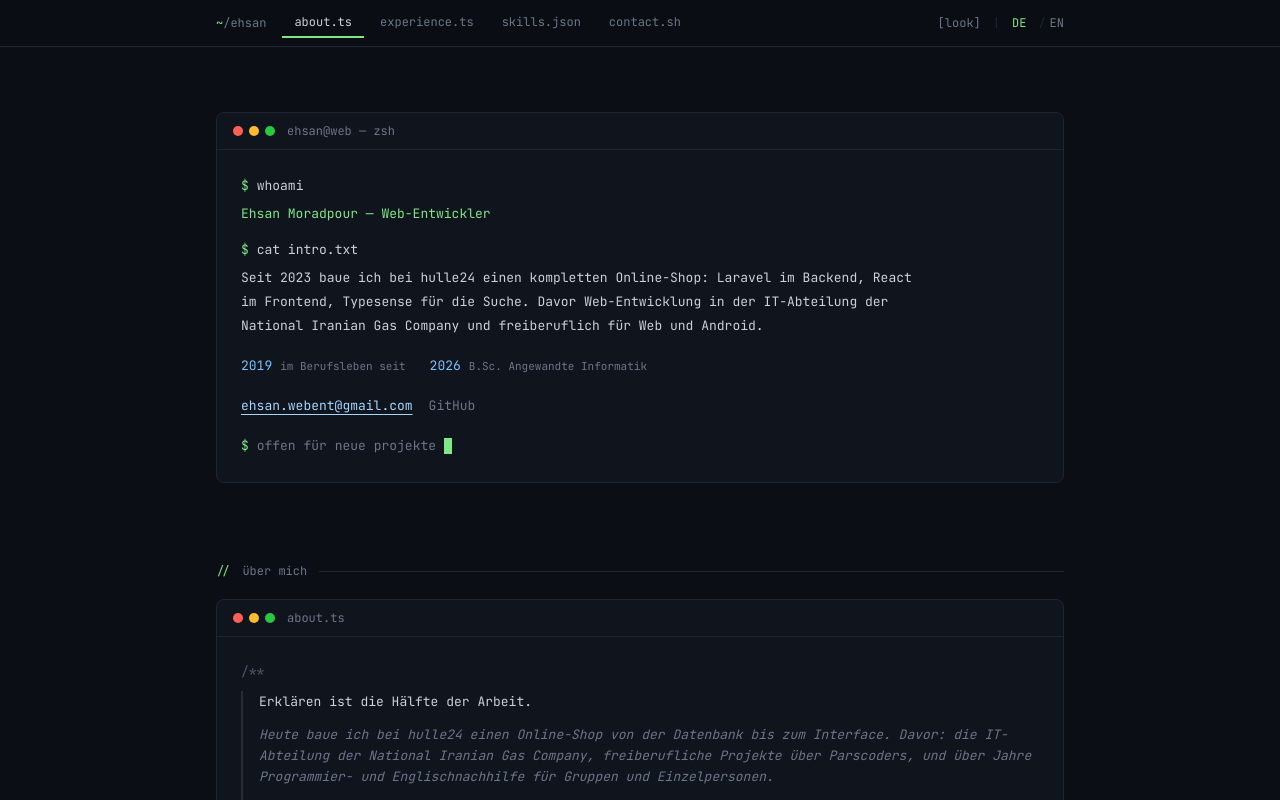
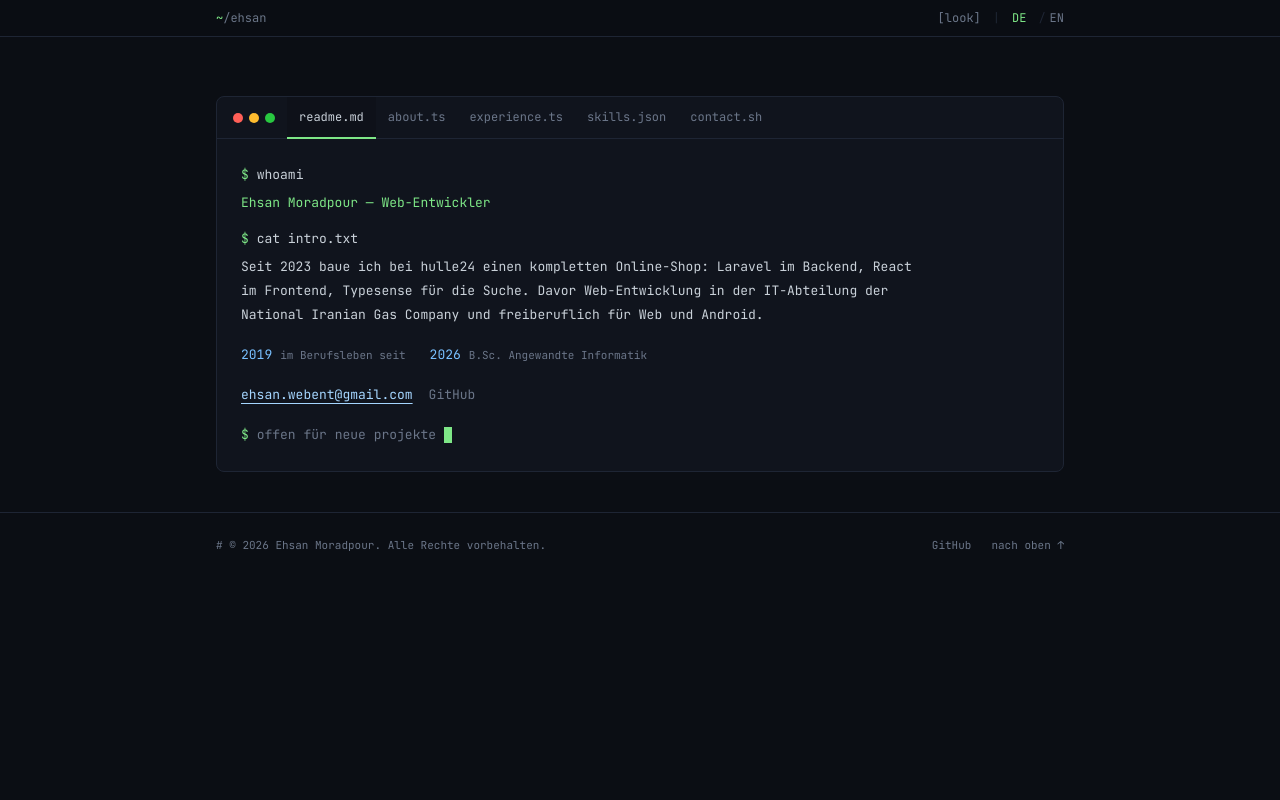
Before and after one commit to ehsanmim/ehsanmim.github.io, a React (Vite) app: page / in a window 1280 px wide. Both pictures are taken after a click on the button "Switch look". Shown: the top 800 px of the page. Built offline with nearby package versions, Linux system fonts and the light colour scheme.

Commit message:
Add tabs

```diff
--- a/src/App.tsx
+++ b/src/App.tsx
@@ -3,16 +3,9 @@ import { useHashScroll } from './lib/hooks'
 import { LangProvider } from './lib/i18n'
 import { LookProvider } from './lib/look'
 import { useLook } from './lib/look-context'
-import {
-  CodeAbout,
-  CodeContact,
-  CodeExperience,
-  CodeFooter,
-  CodeHero,
-  CodeProjects,
-  CodeSkills,
-} from './looks/code/CodeLook'
+import { CodeFooter } from './looks/code/CodeLook'
 import { CodeNav } from './looks/code/CodeNav'
+import { CodeShell } from './looks/code/CodeShell'
 import { Contact, Footer } from './looks/editorial/Contact'
 import { About, Experience } from './looks/editorial/Experience'
 import { Hero } from './looks/editorial/Hero'
@@ -32,12 +25,7 @@ function Looks() {
       <>
         <CodeNav />
         <main>
-          <CodeHero />
-          <CodeAbout />
-          <CodeExperience />
-          <CodeSkills />
-          {projects.length > 0 && <CodeProjects />}
-          <CodeContact />
+          <CodeShell />
         </main>
         <CodeFooter />
       </>
--- a/src/looks/code/CodeLook.tsx
+++ b/src/looks/code/CodeLook.tsx
@@ -13,7 +13,7 @@ import {
 import { useState } from 'react'
 import { useLang } from '../../lib/lang-context'
 import { Reveal } from '../../lib/reveal'
-import { C, CodeSection } from './primitives'
+import { C } from './primitives'
 import { DiffLines, Dot, SkillRow, Tag, Timeline } from './visuals'
 
 
@@ -27,15 +27,11 @@ function Prompt({ children }: { children: React.ReactNode }) {
   )
 }
 
-function Chrome({ title }: { title: string }) {
+/** Every panel's padding, in one place. The shell draws the frame. */
+function Panel({ id, children }: { id: string; children: React.ReactNode }) {
   return (
-    <div className="flex items-center gap-3 border-b border-c-line px-4 py-2.5">
-      <span className="flex gap-1.5" aria-hidden="true">
-        <span className="h-2.5 w-2.5 rounded-full bg-[#ff5f57]" />
-        <span className="h-2.5 w-2.5 rounded-full bg-[#febc2e]" />
-        <span className="h-2.5 w-2.5 rounded-full bg-[#28c840]" />
-      </span>
-      <span className="font-mono text-xs text-c-dim">{title}</span>
+    <div id={id} className="p-4 sm:p-6">
+      {children}
     </div>
   )
 }
@@ -44,12 +40,9 @@ export function CodeHero() {
   const { t } = useLang()
 
   return (
-    <section id="top" className="mx-auto max-w-4xl px-4 pt-20 pb-8 sm:px-6 sm:pt-28">
+    <Panel id="top">
       <Reveal>
-        <div className="overflow-hidden rounded-lg border border-c-line bg-c-panel">
-          <Chrome title={`${profile.name.split(' ')[0].toLowerCase()}@web — zsh`} />
-
-          <div className="space-y-1 p-4 font-mono text-[0.8125rem] leading-[1.85] sm:p-6">
+        <div className="space-y-1 font-mono text-[0.8125rem] leading-[1.85]">
             <div>
               <Prompt>whoami</Prompt>
             </div>
@@ -101,10 +94,9 @@ export function CodeHero() {
               </Prompt>
               <span className="caret inline-block h-4 w-2 bg-c-ok align-middle" />
             </div>
-          </div>
         </div>
       </Reveal>
-    </section>
+    </Panel>
   )
 }
 
@@ -114,16 +106,15 @@ export function CodeAbout() {
   const { t } = useLang()
 
   return (
-    <CodeSection id="about" label={t(about.eyebrow).toLowerCase()}>
+    <Panel id="about">
       <Reveal>
-        <div className="overflow-hidden rounded-lg border border-c-line bg-c-panel">
-          <Chrome title="about.ts" />
+        <div>
 
           {/* Prose, not quoted string literals on numbered lines: a paragraph
               broken into "…" fragments with hanging indents reads as noise,
               and the point of this section is that it gets read. The comment
               delimiters carry the file metaphor on their own. */}
-          <div className="p-4 font-mono text-[0.8125rem] leading-relaxed sm:p-6">
+          <div className="font-mono text-[0.8125rem] leading-relaxed">
             <p className="text-c-dim/70">/**</p>
             <div className="my-2 space-y-3 border-l-2 border-c-dim/25 pl-4">
               <p className="text-c-text">{t(about.heading)}</p>
@@ -137,7 +128,7 @@ export function CodeAbout() {
           </div>
         </div>
       </Reveal>
-    </CodeSection>
+    </Panel>
   )
 }
 
@@ -174,7 +165,7 @@ export function CodeExperience() {
     }))
 
   return (
-    <CodeSection id="experience" label={t(ui.sections.experience).toLowerCase()}>
+    <Panel id="experience">
       <Reveal>
         <div className="mb-6 rounded-lg border border-c-line bg-c-panel p-4 sm:p-5">
           <Timeline
@@ -293,7 +284,7 @@ export function CodeExperience() {
           ))}
         </div>
       </Reveal>
-    </CodeSection>
+    </Panel>
   )
 }
 
@@ -303,7 +294,7 @@ export function CodeSkills() {
   const { t } = useLang()
 
   return (
-    <CodeSection id="skills" label={t(ui.sections.skills).toLowerCase()}>
+    <Panel id="skills">
       <div className="grid gap-2 sm:grid-cols-2">
         {skills.map((group, i) => (
           <Reveal key={t(group.group)} delay={i * 50}>
@@ -353,7 +344,7 @@ export function CodeSkills() {
           </ul>
         </div>
       </Reveal>
-    </CodeSection>
+    </Panel>
   )
 }
 
@@ -363,7 +354,7 @@ export function CodeProjects() {
   const { t } = useLang()
 
   return (
-    <CodeSection id="projects" label={t(ui.sections.projects).toLowerCase()}>
+    <Panel id="projects">
       <ul className="grid gap-2 sm:grid-cols-2">
         {projects.map((project, i) => {
           const Tag_ = project.href ? 'a' : 'div'
@@ -399,7 +390,7 @@ export function CodeProjects() {
           )
         })}
       </ul>
-    </CodeSection>
+    </Panel>
   )
 }
 
@@ -409,11 +400,10 @@ export function CodeContact() {
   const { t } = useLang()
 
   return (
-    <CodeSection id="contact" label={t(contact.eyebrow).toLowerCase()}>
+    <Panel id="contact">
       <Reveal>
-        <div className="overflow-hidden rounded-lg border border-c-line bg-c-panel">
-          <Chrome title="contact.sh" />
-          <div className="p-4 font-mono text-[0.8125rem] sm:p-5">
+        <div>
+          <div className="font-mono text-[0.8125rem]">
             <div className="text-c-dim italic"># {t(contact.body)}</div>
             <div className="mt-2">
               <span className="text-c-fn">mail</span>{' '}
@@ -434,7 +424,7 @@ export function CodeContact() {
           </div>
         </div>
       </Reveal>
-    </CodeSection>
+    </Panel>
   )
 }
 
--- a/src/looks/code/CodeNav.tsx
+++ b/src/looks/code/CodeNav.tsx
@@ -1,60 +1,27 @@
-import { useEffect, useMemo, useState } from 'react'
-import { nav, profile, ui } from '../../content/resume'
-import { useActiveSection } from '../../lib/hooks'
+import { profile, ui } from '../../content/resume'
 import { useLang } from '../../lib/lang-context'
 import { useLook } from '../../lib/look-context'
 
-/** Section ids read as files here — the nav is an editor tab bar. */
-const FILES: Record<string, string> = {
-  about: 'about.ts',
-  experience: 'experience.ts',
-  skills: 'skills.json',
-  projects: 'projects.md',
-  contact: 'contact.sh',
-}
-
+/**
+ * The top bar: identity and the two switches, nothing else.
+ *
+ * Section navigation lives in the editor's tab strip (CodeShell) rather than
+ * here — two rows of tabs would be two ways to do one thing, and on a phone
+ * the fixed bar would cost twice the height.
+ */
 export function CodeNav() {
   const { lang, setLang, t } = useLang()
   const { toggle } = useLook()
-  const ids = useMemo(() => nav.map((n) => n.id), [])
-  const active = useActiveSection(ids)
-  const [open, setOpen] = useState(false)
-
-  useEffect(() => {
-    if (!open) return
-    const close = () => setOpen(false)
-    window.addEventListener('hashchange', close)
-    return () => window.removeEventListener('hashchange', close)
-  }, [open])
 
   return (
     <header className="fixed inset-x-0 top-0 z-50 border-b border-c-line bg-c-bg/95 backdrop-blur-md">
-      <div className="mx-auto flex max-w-4xl items-center justify-between gap-4 px-4 py-2 sm:px-6">
+      <div className="mx-auto flex max-w-4xl items-center justify-between gap-4 px-4 py-2.5 sm:px-6">
         <a
           href="#top"
           className="shrink-0 font-mono text-xs text-c-dim transition-colors hover:text-c-ok"
         >
           <span className="text-c-ok">~</span>/{profile.name.split(' ')[0].toLowerCase()}
         </a>
-
-        {/* Tabs scroll horizontally on narrow screens rather than wrapping into
-            a second row that would double the height of a fixed bar. */}
-        <nav className="hidden min-w-0 flex-1 gap-1 overflow-x-auto md:flex">
-          {nav.map((item) => (
-            <a
-              key={item.id}
-              href={`#${item.id}`}
-              aria-current={active === item.id ? 'true' : undefined}
-              className={`shrink-0 border-b-2 px-3 py-1.5 font-mono text-xs transition-colors ${
-                active === item.id
-                  ? 'border-c-ok text-c-text'
-                  : 'border-transparent text-c-dim hover:text-c-text'
-              }`}
-            >
-              {FILES[item.id] ?? item.id}
-            </a>
-          ))}
-        </nav>
 
         <div className="flex shrink-0 items-center gap-3 font-mono text-xs">
           <button
@@ -82,37 +49,7 @@ export function CodeNav() {
               </button>
             </span>
           ))}
-          <button
-            type="button"
-            onClick={() => setOpen((v) => !v)}
-            aria-expanded={open}
-            aria-controls="code-nav"
-            aria-label={t(ui.menu)}
-            className="text-c-dim transition-colors hover:text-c-text md:hidden"
-          >
-            {open ? '[x]' : '[≡]'}
-          </button>
         </div>
-      </div>
-
-      <div
-        id="code-nav"
-        className={`overflow-hidden border-t border-c-line transition-[max-height] duration-300 md:hidden ${
-          open ? 'max-h-80' : 'max-h-0 border-t-transparent'
-        }`}
-      >
-        <nav className="flex flex-col px-4 py-1 sm:px-6">
-          {nav.map((item) => (
-            <a
-              key={item.id}
-              href={`#${item.id}`}
-              onClick={() => setOpen(false)}
-              className="border-b border-c-line py-3 font-mono text-xs text-c-dim last:border-b-0 hover:text-c-text"
-            >
-              {FILES[item.id] ?? item.id}
-            </a>
-          ))}
-        </nav>
       </div>
     </header>
   )
--- /dev/null
+++ b/src/looks/code/CodeShell.tsx
@@ -0,0 +1,117 @@
+import { useCallback, useEffect, useMemo, useState, type ReactNode } from 'react'
+import { projects } from '../../content/resume'
+import {
+  CodeAbout,
+  CodeContact,
+  CodeExperience,
+  CodeHero,
+  CodeProjects,
+  CodeSkills,
+} from './CodeLook'
+
+type Tab = { id: string; file: string; panel: ReactNode }
+
+/**
+ * The whole code look as one editor window: traffic lights, a tab strip, and
+ * exactly one open file.
+ *
+ * The point is vertical: as a single scrolling document this look ran past four
+ * phone screens, and a CV nobody scrolls to the end of has not been read. One
+ * panel at a time means the reader chooses what to open instead of paging
+ * through everything to reach it.
+ */
+export function CodeShell() {
+  const tabs = useMemo<Tab[]>(
+    () => [
+      { id: 'top', file: 'readme.md', panel: <CodeHero /> },
+      { id: 'about', file: 'about.ts', panel: <CodeAbout /> },
+      { id: 'experience', file: 'experience.ts', panel: <CodeExperience /> },
+      { id: 'skills', file: 'skills.json', panel: <CodeSkills /> },
+      ...(projects.length
+        ? [{ id: 'projects', file: 'projects.md', panel: <CodeProjects /> }]
+        : []),
+      { id: 'contact', file: 'contact.sh', panel: <CodeContact /> },
+    ],
+    [],
+  )
+
+  const known = useCallback(
+    (id: string) => tabs.some((t) => t.id === id),
+    [tabs],
+  )
+
+  // A shared link like /#experience has to open that file, not land on readme.
+  const [active, setActive] = useState(() => {
+    const hash = window.location.hash.slice(1)
+    return hash && tabs.some((t) => t.id === hash) ? hash : 'top'
+  })
+
+  useEffect(() => {
+    const onHash = () => {
+      const hash = window.location.hash.slice(1)
+      if (hash && known(hash)) setActive(hash)
+    }
+    window.addEventListener('hashchange', onHash)
+    return () => window.removeEventListener('hashchange', onHash)
+  }, [known])
+
+  const select = (id: string) => {
+    setActive(id)
+    // replaceState, not a hash assignment: the URL should stay shareable
+    // without stacking a history entry for every tab the reader tries.
+    history.replaceState(null, '', id === 'top' ? './' : `#${id}`)
+  }
+
+  const current = tabs.find((t) => t.id === active) ?? tabs[0]
+
+  return (
+    <div className="mx-auto max-w-4xl px-4 pt-20 pb-10 sm:px-6 sm:pt-24">
+      <div className="overflow-hidden rounded-lg border border-c-line bg-c-panel">
+        <div className="flex items-center gap-3 border-b border-c-line pr-3">
+          <span className="flex shrink-0 gap-1.5 py-3 pl-4" aria-hidden="true">
+            <span className="h-2.5 w-2.5 rounded-full bg-[#ff5f57]" />
+            <span className="h-2.5 w-2.5 rounded-full bg-[#febc2e]" />
+            <span className="h-2.5 w-2.5 rounded-full bg-[#28c840]" />
+          </span>
+
+          {/* Scrolls sideways rather than wrapping: a second row of tabs would
+              push the content itself off the first screen. */}
+          <div
+            role="tablist"
+            className="scrollbar-none -mb-px flex min-w-0 flex-1 overflow-x-auto"
+          >
+            {tabs.map((tab) => (
+              <button
+                key={tab.id}
+                role="tab"
+                type="button"
+                aria-selected={active === tab.id}
+                aria-controls={`panel-${tab.id}`}
+                id={`tab-${tab.id}`}
+                onClick={() => select(tab.id)}
+                className={`shrink-0 border-b-2 px-3 py-3 font-mono text-xs transition-colors ${
+                  active === tab.id
+                    ? 'border-c-ok bg-c-bg/40 text-c-text'
+                    : 'border-transparent text-c-dim hover:text-c-text'
+                }`}
+              >
+                {tab.file}
+              </button>
+            ))}
+          </div>
+        </div>
+
+        <div
+          role="tabpanel"
+          id={`panel-${current.id}`}
+          aria-labelledby={`tab-${current.id}`}
+          // Keyed so each tab mounts fresh — the reveal animations replay and
+          // the experience folds reset to their default state.
+          key={current.id}
+        >
+          {current.panel}
+        </div>
+      </div>
+    </div>
+  )
+}
```
